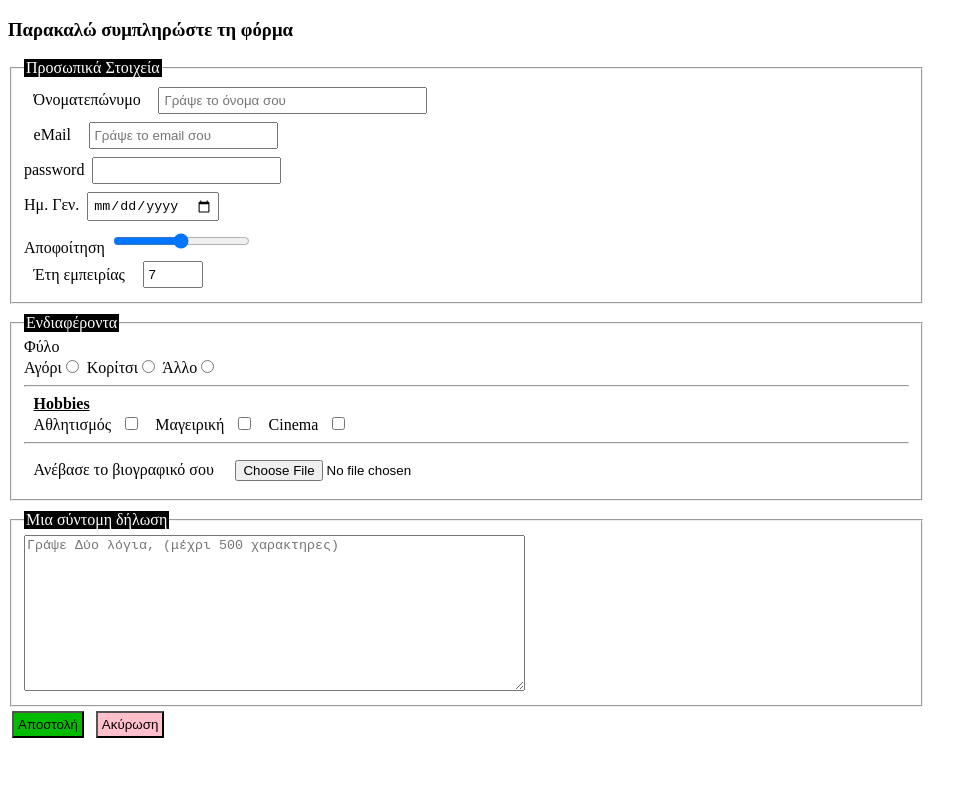
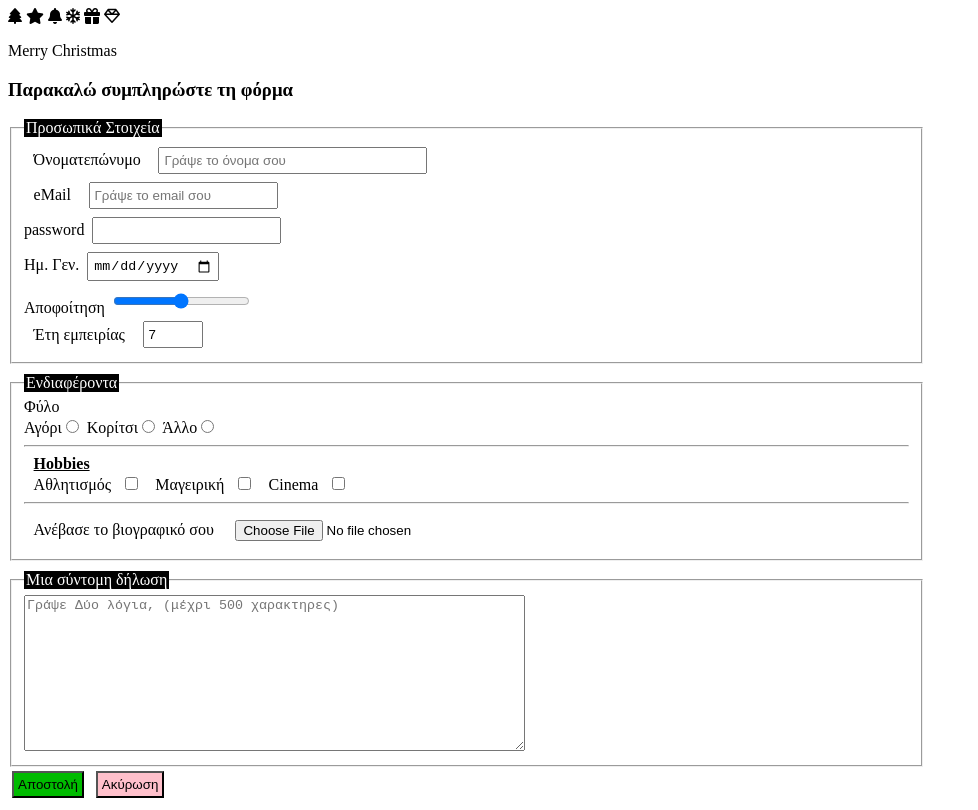
Before and after one commit to nancy2394/nancy2394.github.io, a plain HTML site: page index.html in a window 1280 px wide. Shown: the whole page, without its empty margins (0-978 px from the left). Drawn offline with Linux system fonts and the light colour scheme; a web font is replaced by a local one.

Commit message:
Update index.html

```diff
--- a/index.html
+++ b/index.html
@@ -24,6 +24,37 @@ input[type=reset]{
   background-color:pink;
 }
   </style>
+	<!DOCTYPE html>
+<html>
+<head>
+  <meta charset="utf-8">
+  <meta name="viewport" content="width=device-width">
+  <title>Καλά Χριστούγεννα</title>
+  <link rel="preconnect" href="https://fonts.gstatic.com">
+<link href="https://fonts.googleapis.com/css2?family=Mountains+of+Christmas:wght@700&display=swap" rel="stylesheet">
+  <script src="https://kit.fontawesome.com/6a6136a156.js" crossorigin="anonymous"></script>
+<link rel="stylesheet" href="mystyle.css">
+</head>
+<body>
+
+<div class="plaisio">
+<div class="dentro">
+  <i class="fa fa-tree tree" aria-hidden="true"></i>
+  <i class="fa fa-star star" aria-hidden="true"></i>
+  <i class="fa fa-bell bell" aria-hidden="true"></i>
+  <i class="fa fa-snowflake-o snow" aria-hidden="true"></i>
+  <i class="fa fa-gift gift" aria-hidden="true"></i>
+  <i class="fa fa-diamond diamond" aria-hidden="true"></i>
+</div>
+<div class="euxes"
+</div> <p> Merry Christmas </p>
+  </div>
+
+</body>
+</html>
+</body>
+</html>
+
 </head>
 <body>
   <h3>Παρακαλώ συμπληρώστε τη φόρμα</h3>
```
